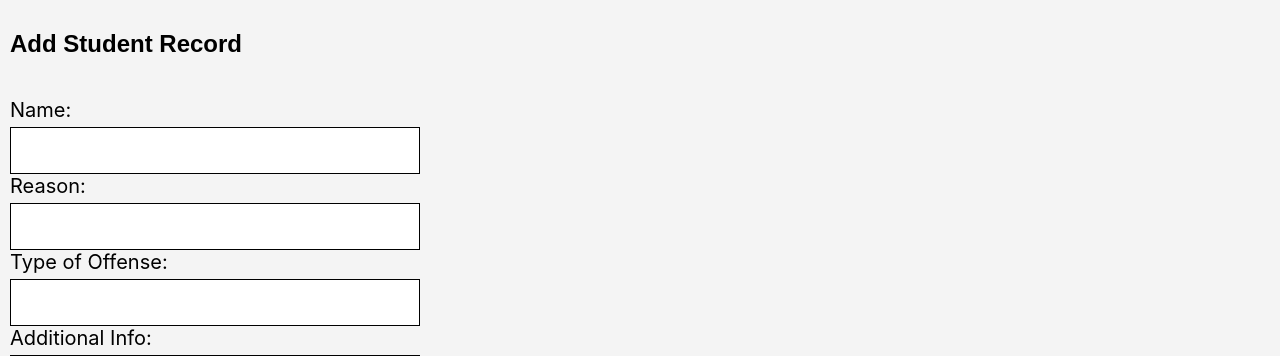
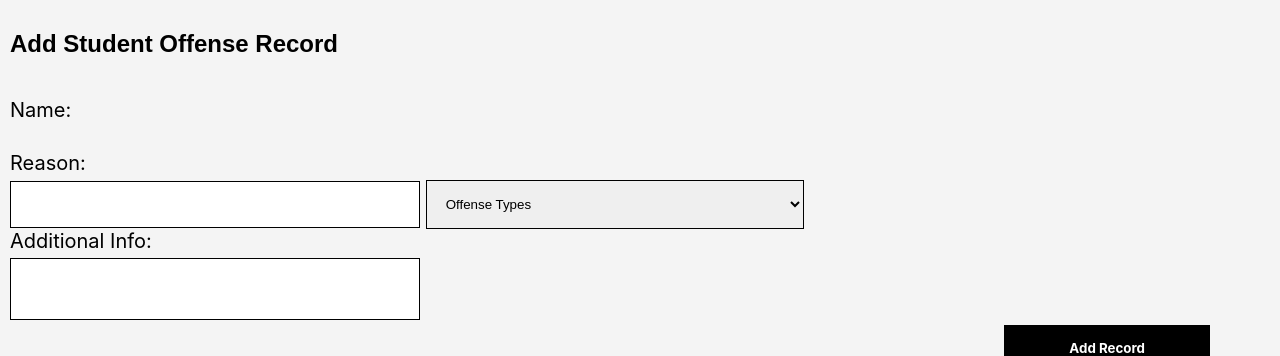
Before and after one commit to JanDanielNieto/guidancesystem, a Flask app: page /add_student in a window 1280 px wide. Shown: the part 125-481 px from the top of the page. Run offline with Flask 3, Linux system fonts and the light colour scheme.

Commit message:
updated html of a few

```diff
--- a/guidance-counselor-student-management/app/routes.py
+++ b/guidance-counselor-student-management/app/routes.py
@@ -35,7 +35,7 @@ def add_student():
 
         return redirect(url_for('main.manage_records'))
 
-    return render_template('add_student.html')
+    return render_template('add_student_offense.html')
 
 @main.route('/add_report', methods=['GET', 'POST'])
 def add_report():
--- a/guidance-counselor-student-management/app/templates/add_student.html
+++ /dev/null
@@ -1,16 +0,0 @@
-{% extends 'base.html' %}
-
-{% block content %}
-<h2>Add Student Record</h2>
-<form method="POST">
-    <label for="name">Name:</label>
-    <input type="text" id="name" name="name" required><br>
-    <label for="reason">Reason:</label>
-    <input type="text" id="reason" name="reason" required><br>
-    <label for="type_of_offense">Type of Offense:</label>
-    <input type="text" id="type_of_offense" name="type_of_offense" required><br>
-    <label for="additional_info">Additional Info:</label>
-    <textarea id="additional_info" name="additional_info"></textarea><br>
-    <button type="submit">Add Record</button>
-</form>
-{% endblock %}
--- /dev/null
+++ b/guidance-counselor-student-management/app/templates/add_student_offense.html
@@ -0,0 +1,19 @@
+{% extends 'base.html' %}
+
+{% block content %}
+<h2>Add Student Offense Record</h2>
+<form method="POST">
+    <label for="name">Name:</label><br>
+    <label for="reason">Reason:</label>
+    <input type="text" id="reason" name="reason" required>
+    <select name="offensetype">
+        <option value="">Offense Types</option>
+        {% for purpose in purposes %}
+        <option value="{{ purpose }}" {% if purpose_filter == purpose %}selected{% endif %}>{{ purpose }}</option>
+        {% endfor %}
+    </select>
+    <label for="additional_info">Additional Info:</label>
+    <textarea id="additional_info" name="additional_info"></textarea><br>
+    <button type="submit">Add Record</button>
+</form>
+{% endblock %}
--- a/guidance-counselor-student-management/app/templates/dashboard.html
+++ b/guidance-counselor-student-management/app/templates/dashboard.html
@@ -6,11 +6,12 @@
     <title>Dashboard - Guidance Counselor's Student Management System</title>
     <link rel="stylesheet" href="{{ url_for('static', filename='css/styles.css') }}">
 </head>
-<body class="bgimage" style="background-image: url('{{ url_for('static', filename='images/school_bg.jpeg') }}');"></body>
+<body class="bgimage" style="background-image: url('{{ url_for('static', filename='images/school_bg.jpeg') }}');">
     <header>
         <h1>Dashboard</h1>
     </header>
     <main>
+        <a class="dashboard capsule-button" href="{{ url_for('main.view_records') }}">View Records</a><br>
         <a class="dashboard capsule-button" href="{{ url_for('main.manage_records') }}">Manage Records</a><br>
         <a class="dashboard capsule-button" href="{{ url_for('main.add_report') }}">Add Report</a><br>
         <a class="dashboard logout-button" href="{{ url_for('main.logout') }}">Logout</a><br>
--- a/guidance-counselor-student-management/app/templates/login.html
+++ b/guidance-counselor-student-management/app/templates/login.html
@@ -6,7 +6,7 @@
     <title>Guidance Counselor's Student Management System</title>
     <link rel="stylesheet" href="{{ url_for('static', filename='css/styles.css') }}">
 </head>
-<body>
+<body class="bgimage" style="background-image: url('{{ url_for('static', filename='images/school_bg.jpeg') }}');">
     <header>Welcome!</header>
     <header class="mainfront">
         <h1>Login</h1>
--- a/guidance-counselor-student-management/app/templates/registration.html
+++ b/guidance-counselor-student-management/app/templates/registration.html
@@ -6,7 +6,7 @@
     <title>Guidance Counselor's Student Management System</title>
     <link rel="stylesheet" href="{{ url_for('static', filename='css/styles.css') }}">
 </head>
-<body>
+<body class="bgimage" style="background-image: url('{{ url_for('static', filename='images/school_bg.jpeg') }}');">
     <header>Welcome!</header>
     <header class="mainfront">
         <h1>Account Registration</h1>
--- a/guidance-counselor-student-management/app/templates/view_records.html
+++ b/guidance-counselor-student-management/app/templates/view_records.html
@@ -2,7 +2,7 @@
 
 {% block content %}
 <h2>Student Records</h2>
-<a href="{{ url_for('main.add_student') }}">Add Student Record</a>
+<a href="{{ url_for('main.add_student_offense') }}">Add Student Record</a>
 <table>
     <tr>
         <th>Name</th>
```
